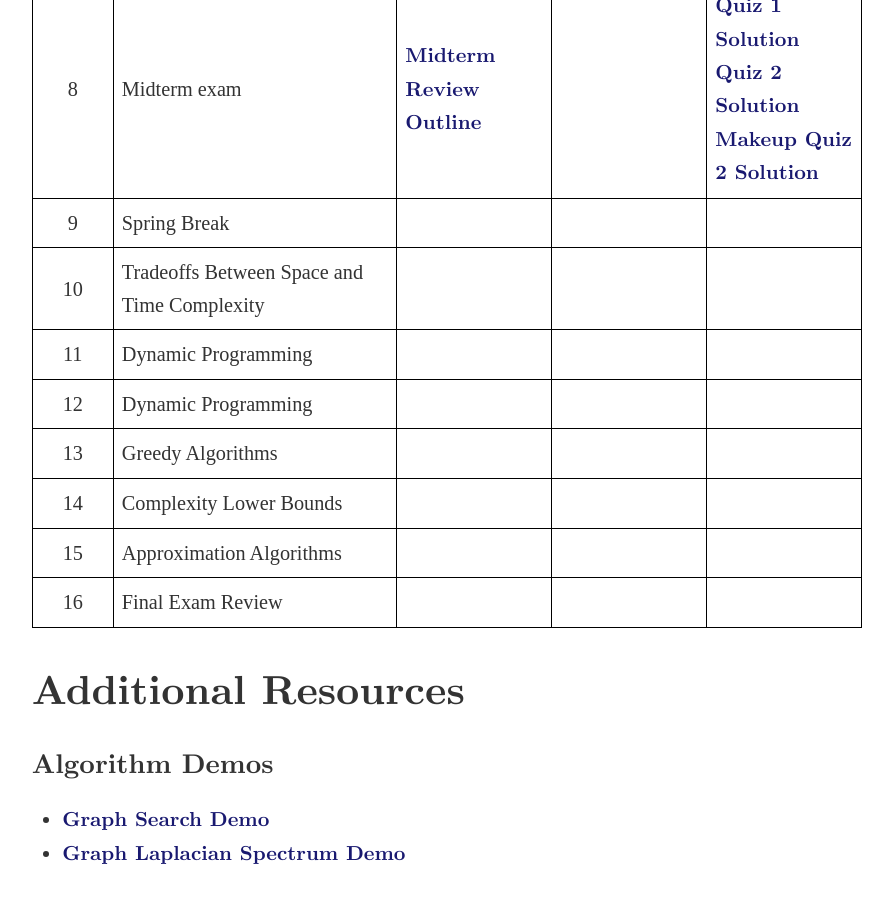
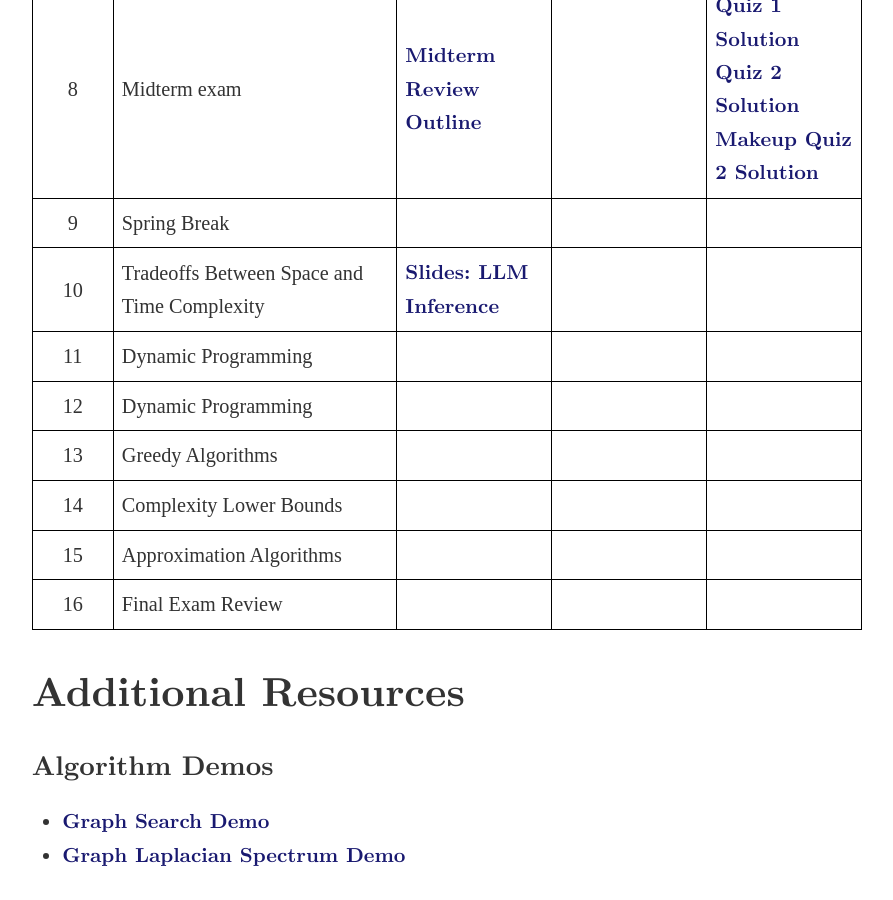
Before and after one commit to RichardKelley/richardkelley.github.io, a Jekyll site: the page built from csc411.md, in a window 1280 px wide and 900 px high, scrolled down 1834 px. Shown: the whole window, without its empty margins (193-1086 px from the left). Built offline with Jekyll 4.4.1, drawn with Linux system fonts in a browser that asks for light colours; some web fonts are replaced.

Commit message:
Added slides for LLM inference in Algorithms.

```diff
--- a/csc411.md
+++ b/csc411.md
@@ -128,7 +128,9 @@ Day/Time: Tue/Thu 2:10 PM - 3:25 PM
     <tr>
       <td style="border: 1px solid #000; padding: 0.4em; text-align: center; width: 4em;">10</td>
       <td style="border: 1px solid #000; padding: 0.4em;">Tradeoffs Between Space and Time Complexity</td>
-      <td style="border: 1px solid #000; padding: 0.4em;"></td>
+      <td style="border: 1px solid #000; padding: 0.4em;">
+        <a href="/CSC411_slides/llm_inference.pdf" target="_blank">Slides: LLM Inference</a>
+      </td>
       <td style="border: 1px solid #000; padding: 0.4em;"></td>
       <td style="border: 1px solid #000; padding: 0.4em;"></td>
     </tr>
```
Also changed, not shown: 1 other file.
